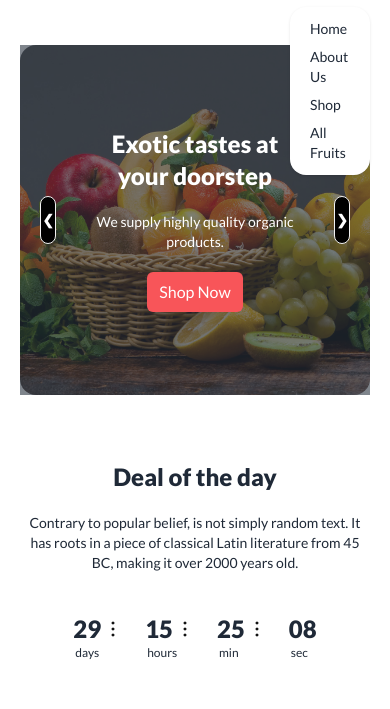
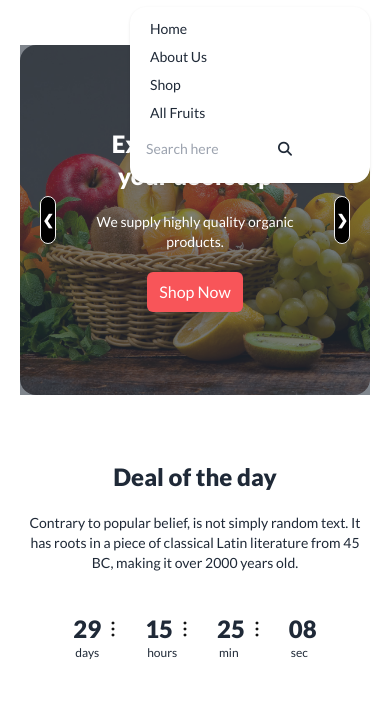
Before and after one commit to fahim-khandakar/B8A3-fruits-brust, a plain HTML site: page index.html in a window 390 px wide. Both pictures are taken after a click on the label 359 px from the left and 53 px from the top of the page. Shown: the part 83-792 px from the top of the page. Drawn offline with nearby package versions, Linux system fonts and the light colour scheme; grey boxes are pictures that could not be loaded.

Commit message:
search box edit for mobile device

```diff
--- a/index.html
+++ b/index.html
@@ -64,18 +64,22 @@
                             </svg>
                         </label>
                         <ul tabindex="0"
-                            class="menu menu-sm dropdown-content right-0 mt-3 z-[1] p-2 shadow bg-base-100 rounded-box w-20">
+                            class="menu menu-sm dropdown-content h-44 md:h-32 right-0 mt-3 z-[1] p-2 shadow bg-base-100 rounded-box w-60">
                             <li><a>Home</a></li>
                             <li><a>About Us</a></li>
                             <li><a>Shop</a></li>
                             <li><a>All Fruits</a></li>
+                            <div class="absolute flex md:hidden top-32 border-none md:mr-5">
+                                <input class="py-1 px-2 rounded-full" type="text" placeholder="Search here">
+                                <button type="search"><i class="fa-solid fa-magnifying-glass relative right-8"></i></button>
+                            </div>
                         </ul>
                     </div>
                 </div>
                 <div class="navbar-end hidden md:flex md:w-2/5">
                     <div class="absolute md:mr-5">
                         <input class="py-2 px-3 rounded-full" type="text" placeholder="Search here">
-                        <i class="fa-solid fa-magnifying-glass relative right-8"></i>
+                        <button type="search"><i class="fa-solid fa-magnifying-glass relative right-8"></i></button>
                     </div>
                 </div>
             </div>
```
